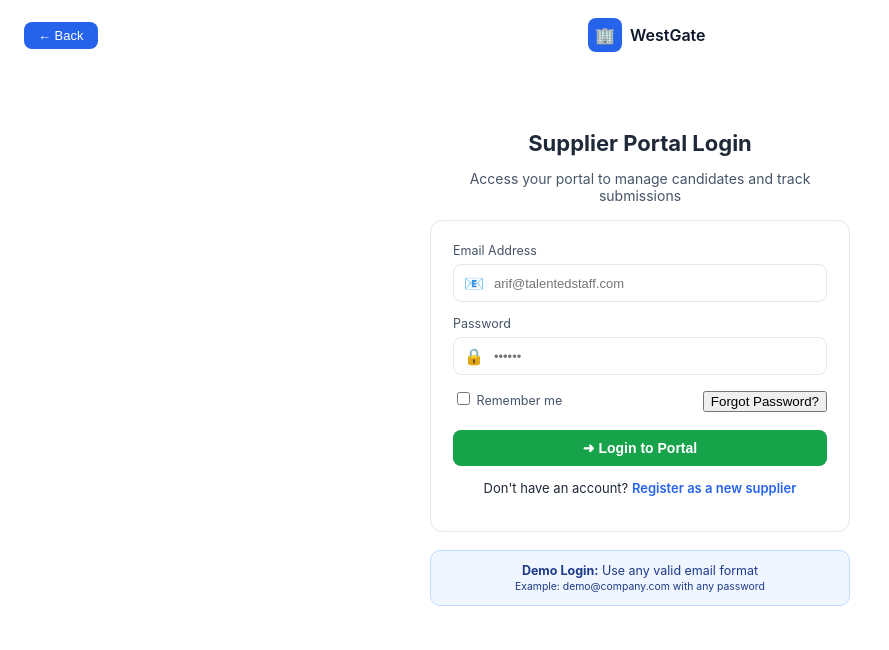
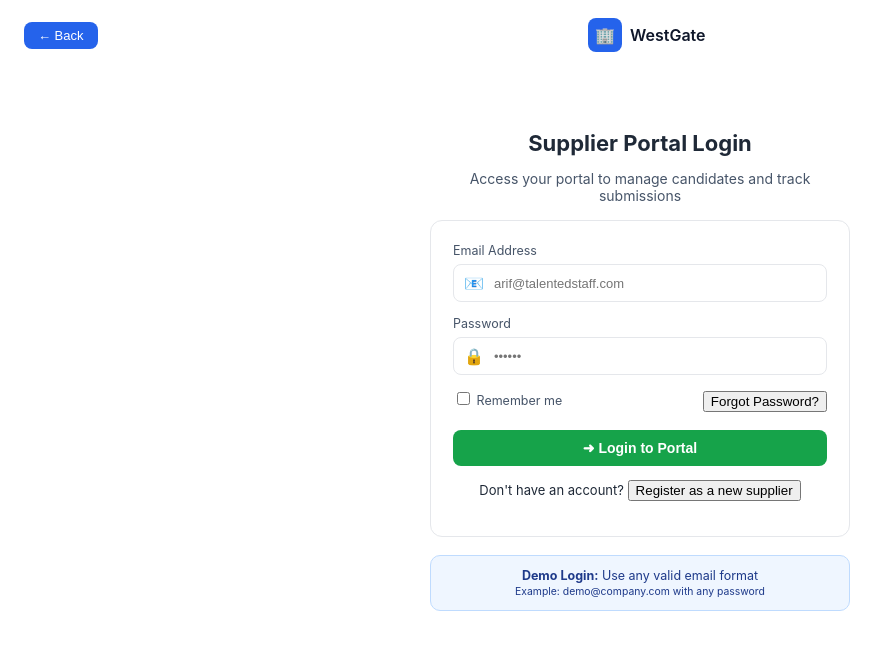
Before and after one commit to AAYUSH16P/Supplier-Portal-Frontend, a React (Create React App) app: page /login in a window 1280 px wide. Shown: the top 650 px of the page, without its empty margins (0-889 px from the left). Built offline with nearby package versions, Linux system fonts and the light colour scheme; no server answers.

Commit message:
Fix regex escapes for ESLint CI

```diff
--- a/src/pages/RegisteredUser/AddCapacityManually.jsx
+++ b/src/pages/RegisteredUser/AddCapacityManually.jsx
@@ -1,7 +1,7 @@
 import "../../style/RegisteredUser/AddCapacityManually.css";
 import AppHeader from "../../Components/RegisteredUser/AppHeader";
 import AppSidebar from "../../Components/RegisteredUser/AppSidebar";
-import { useState, useEffect } from "react";
+import { useState } from "react";
 import { useSearchParams, useNavigate } from "react-router-dom";
 import { X } from "lucide-react";
 import { toast, ToastContainer } from "react-toastify";
--- a/src/pages/RegisteredUser/BookMeeting.jsx
+++ b/src/pages/RegisteredUser/BookMeeting.jsx
@@ -1,4 +1,4 @@
-import { useState, useEffect, useMemo } from "react";
+import { useState, useMemo } from "react";
 import { toast, ToastContainer } from "react-toastify";
 import "react-toastify/dist/ReactToastify.css";
 import AppHeader from "../../Components/RegisteredUser/AppHeader";
@@ -31,15 +31,7 @@ export default function BookMeeting() {
   }, [today]);
 
   // Generate next 30 days from today
-  const next30Days = useMemo(() => {
-    const days = [];
-    for (let i = 0; i < 30; i++) {
-      const date = new Date(today);
-      date.setDate(today.getDate() + i);
-      days.push(date);
-    }
-    return days;
-  }, [today]);
+
 
   // Check if a date is within the 30-day window
   const isDateAvailable = (date) => {
--- a/src/pages/RegisteredUser/CandidateValidation.jsx
+++ b/src/pages/RegisteredUser/CandidateValidation.jsx
@@ -1,7 +1,6 @@
 import { useEffect, useMemo, useState } from "react";
 import { useNavigate } from "react-router-dom";
 import AppHeader from "../../Components/RegisteredUser/AppHeader";
-import AppSidebar from "../../Components/RegisteredUser/AppSidebar";
 import "../../style/RegisteredUser/CandidateValidation.css";
 
 export default function CandidateValidation() {
--- a/src/pages/RegisteredUser/SupplierLogin.jsx
+++ b/src/pages/RegisteredUser/SupplierLogin.jsx
@@ -230,15 +230,14 @@ export default function SupplierLogin() {
 
             <p className="register">
               Don't have an account?{" "}
-              <a
-                href="#"
+              <button
                 onClick={(e) => {
                   e.preventDefault();
                   navigate("/registration");
                 }}
               >
                 Register as a new supplier
-              </a>
+              </button>
             </p>
           </div>
         </form>
```
